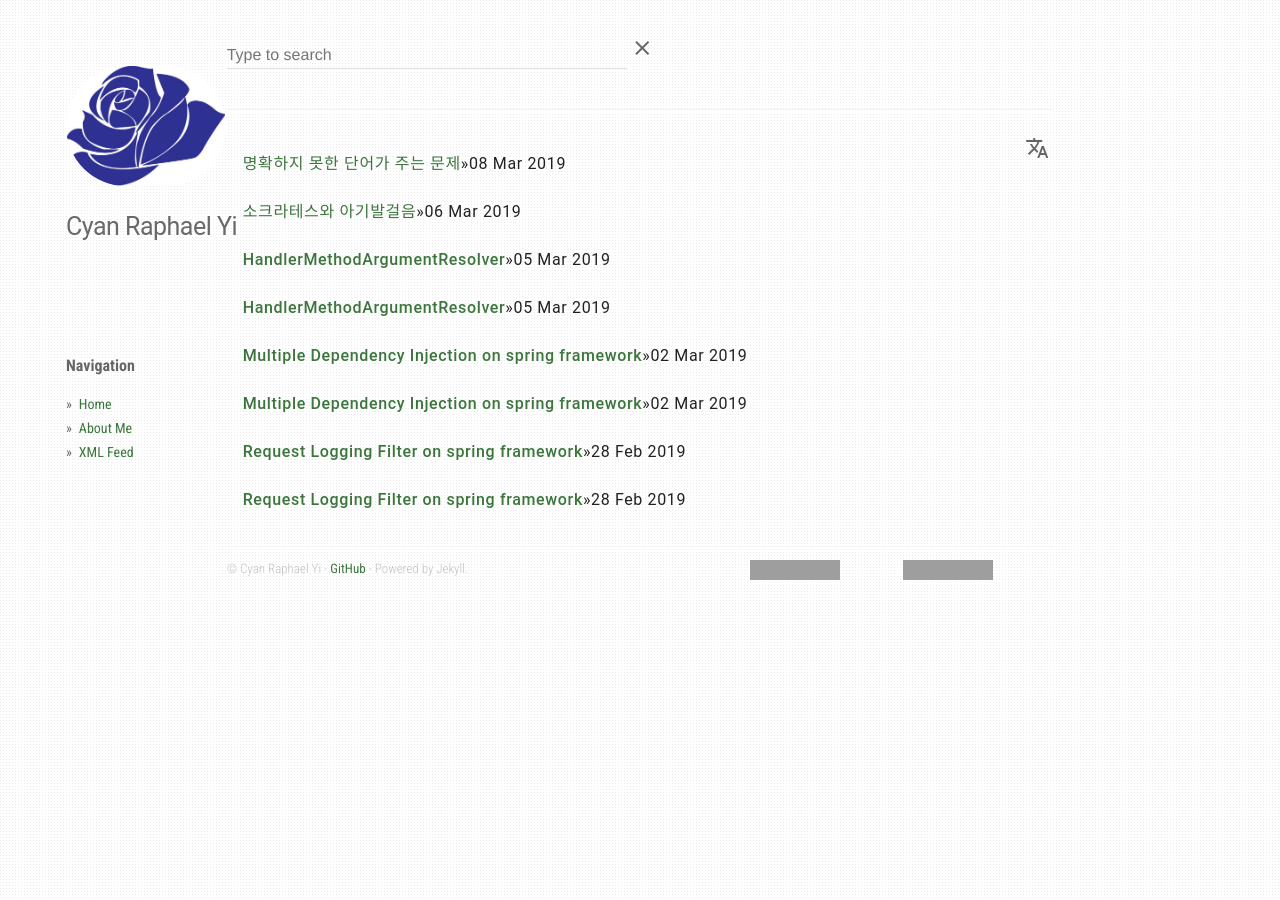
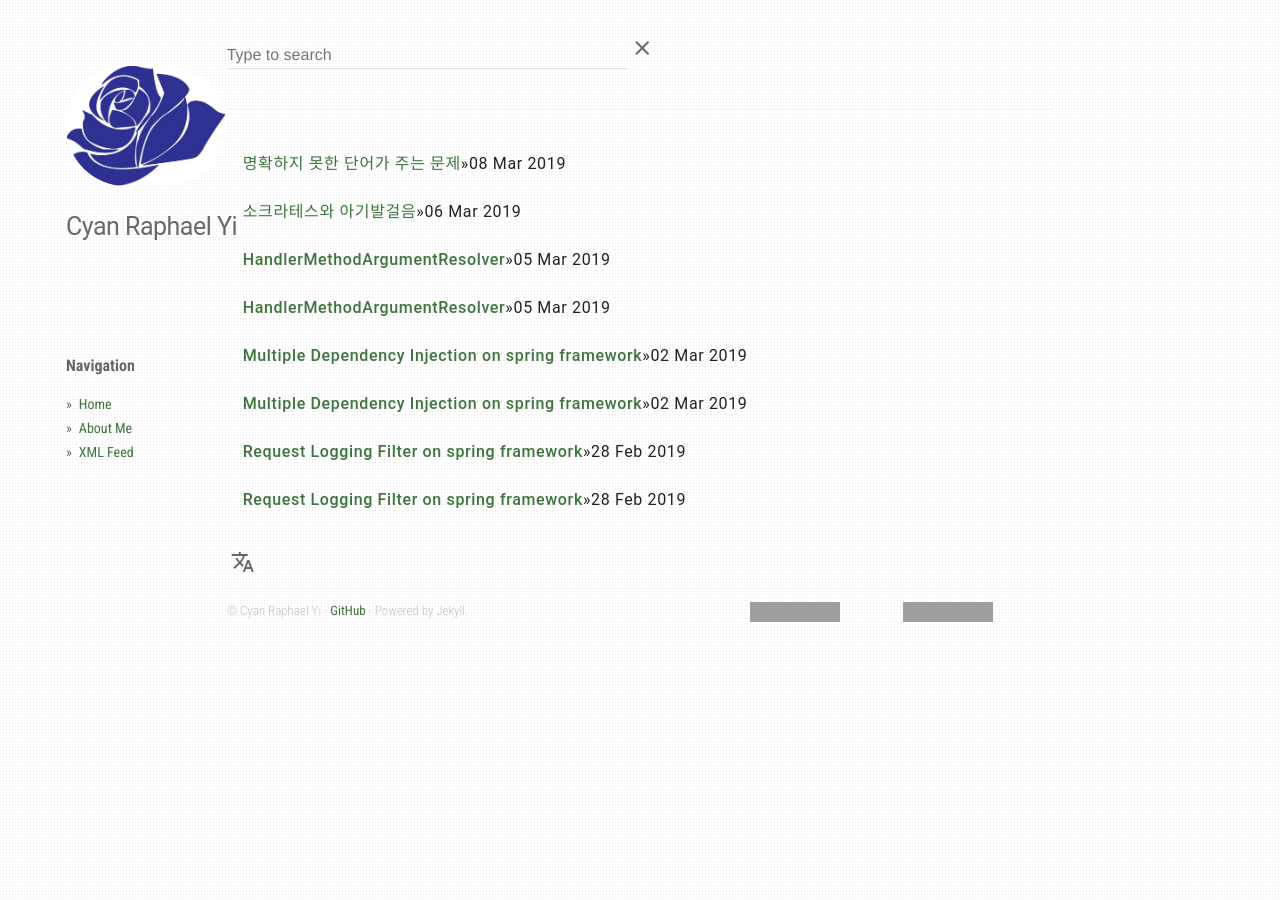
Before and after one commit to CyanRYi/sollabs-demo, a Jekyll site: the page built from index.md, in a window 1280 px wide. Built offline with Jekyll 4.4.1, drawn with Linux system fonts in a browser that asks for light colours; grey boxes are pictures that could not be loaded.

Commit message:
language_selector를 추출하여 모듈로써 include

```diff
--- /dev/null
+++ b/_includes/language_selector.html
@@ -0,0 +1,18 @@
+<button id="selectLanguage" class="mdl-button mdl-js-button mdl-button--icon">
+    <i class="material-icons">translate</i>
+</button>
+<ul class="mdl-menu mdl-menu--bottom-left mdl-js-menu mdl-js-ripple-effect mdl-list" for="selectLanguage">
+    <li class="mdl-menu__item mdl-list__item">
+        <label class="mdl-switch mdl-js-switch mdl-js-ripple-effect" for="language_ko">
+            <input type="checkbox" id="language_ko" class="mdl-switch__input" checked />
+            <span class="mdl-switch__label">한국어</span>
+        </label>
+    </li>
+    <li class="mdl-menu__item mdl-list__item">
+        <label class="mdl-switch mdl-js-switch mdl-js-ripple-effect" for="language_en">
+            <input type="checkbox" id="language_en" class="mdl-switch__input" checked />
+            <span class="mdl-switch__label">English</span>
+        </label>
+    </li>
+</ul>
+<script src="{{ site.url }}/static/js/post-selector.js"></script>
--- a/_layouts/category_list.html
+++ b/_layouts/category_list.html
@@ -25,4 +25,4 @@ layout: default
         {% endfor %}
     </ul>
 </div>
-<script src="{{ site.url }}/static/js/post-selector.js"></script>
+{% include language_selector.html %}
--- a/_layouts/post_list.html
+++ b/_layouts/post_list.html
@@ -1,23 +1,6 @@
 ---
 layout: default
 ---
-<button id="selectLanguage" class="mdl-button mdl-js-button mdl-button--icon float-right">
-    <i class="material-icons">translate</i>
-</button>
-<ul class="mdl-menu mdl-menu--bottom-left mdl-js-menu mdl-js-ripple-effect mdl-list" for="selectLanguage">
-    <li class="mdl-menu__item mdl-list__item">
-        <label class="mdl-switch mdl-js-switch mdl-js-ripple-effect" for="language_ko">
-            <input type="checkbox" id="language_ko" class="mdl-switch__input" checked />
-            <span class="mdl-switch__label">한국어</span>
-        </label>
-    </li>
-    <li class="mdl-menu__item mdl-list__item">
-        <label class="mdl-switch mdl-js-switch mdl-js-ripple-effect" for="language_en">
-            <input type="checkbox" id="language_en" class="mdl-switch__input" checked />
-            <span class="mdl-switch__label">English</span>
-        </label>
-    </li>
-</ul>
 <div class="post-content">
     <ul class="mdl-list">
         {% for post in site.posts %}
@@ -25,4 +8,4 @@ layout: default
         {% endfor %}
     </ul>
 </div>
-<script src="{{ site.url }}/static/js/post-selector.js"></script>
+{% include language_selector.html %}
--- a/_layouts/tag_list.html
+++ b/_layouts/tag_list.html
@@ -25,4 +25,4 @@ layout: default
         {% endfor %}
     </ul>
 </div>
-<script src="{{ site.url }}/static/js/post-selector.js"></script>
+{% include language_selector.html %}
```
